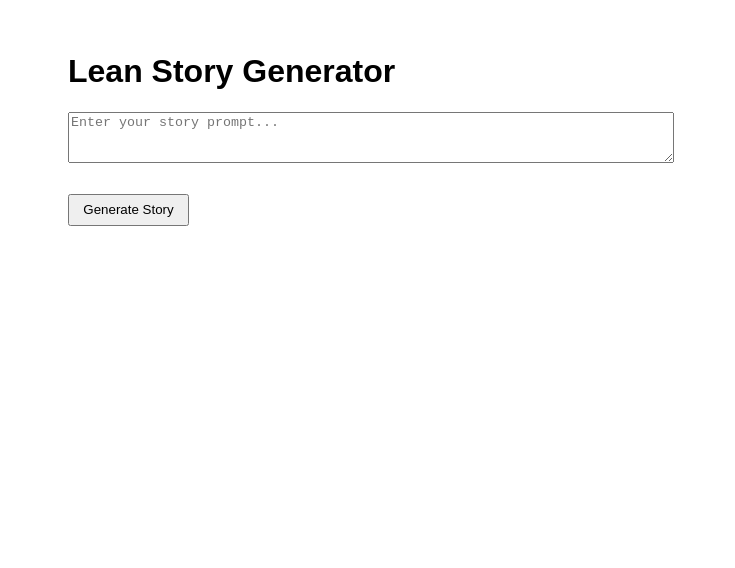
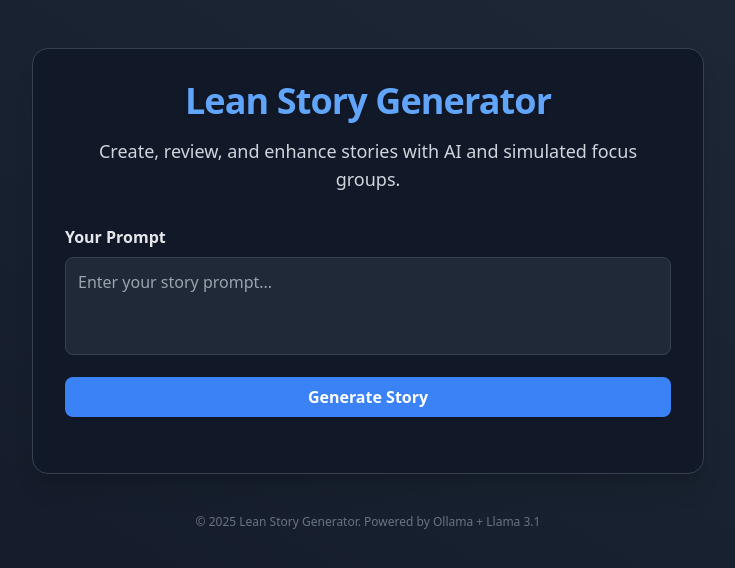
Before and after one commit to ryan258/lean-story-gen, a website: page public/index.html in a window 1280 px wide. Shown: the whole page, without its empty margins (272-1007 px from the left). Drawn offline with nearby package versions, Linux system fonts and the light colour scheme.

Commit message:
Update the UI with tailwindcss And apply dark mode By default

```diff
--- a/public/index.html
+++ b/public/index.html
@@ -3,27 +3,43 @@
 <head>
     <meta charset="UTF-8">
     <title>Lean Story Generator</title>
-    <style>
-        body { font-family: Arial, sans-serif; max-width: 600px; margin: auto; padding: 2em; }
-        textarea, input { width: 100%; margin-bottom: 1em; }
-        button { padding: 0.5em 1em; margin-top: 1em; }
-        .story, .feedback { background: #f8f8f8; padding: 1em; border-radius: 4px; margin-bottom: 1em; }
-    </style>
+    <script src="https://cdn.tailwindcss.com"></script>
+    <script>
+      tailwind.config = {
+        darkMode: 'class',
+        theme: {
+          extend: {
+            colors: {
+              primary: '#2563eb', // blue-600
+              accent: '#7c3aed', // purple-600
+              success: '#16a34a', // green-600
+            }
+          }
+        }
+      };
+      // Force dark mode by default
+      document.documentElement.classList.add('dark');
+    </script>
 </head>
-<body>
-    <h1>Lean Story Generator</h1>
-    <div id="prompt-section">
-        <textarea id="prompt" rows="3" placeholder="Enter your story prompt..."></textarea>
-        <button id="generateBtn">Generate Story</button>
+<body class="dark:bg-gradient-to-tr dark:from-gray-900 dark:to-gray-800 min-h-screen flex flex-col items-center py-12">
+    <div class="w-full max-w-2xl bg-white dark:bg-gray-900 dark:border dark:border-gray-700 rounded-2xl shadow-xl p-8 flex flex-col items-center">
+        <h1 class="text-4xl font-extrabold text-blue-700 dark:text-blue-400 mb-4 tracking-tight text-center drop-shadow">Lean Story Generator</h1>
+        <p class="text-lg text-gray-600 dark:text-gray-300 mb-8 text-center">Create, review, and enhance stories with AI and simulated focus groups.</p>
+        <div id="prompt-section" class="w-full mb-6">
+            <label for="prompt" class="block text-gray-700 dark:text-gray-200 font-semibold mb-2">Your Prompt</label>
+            <textarea id="prompt" rows="3" placeholder="Enter your story prompt..." class="w-full p-3 border border-gray-300 dark:border-gray-700 rounded-lg mb-4 focus:outline-none focus:ring-2 focus:ring-blue-400 dark:bg-gray-800 dark:text-gray-100 resize-none text-base"></textarea>
+            <button id="generateBtn" class="w-full bg-blue-600 hover:bg-blue-700 dark:bg-blue-500 dark:hover:bg-blue-600 text-white font-bold py-2 px-4 rounded-lg shadow transition-colors">Generate Story</button>
+        </div>
+        <div id="story-section" style="display:none;" class="w-full mb-6">
+            <div class="story text-gray-900 dark:text-blue-100 whitespace-pre-line bg-blue-50 dark:bg-gray-800 border border-blue-200 dark:border-blue-900 rounded-lg p-4 mb-4 shadow-sm text-lg" id="story"></div>
+            <button id="focusGroupBtn" style="display:none;" class="w-full bg-purple-600 hover:bg-purple-700 dark:bg-purple-500 dark:hover:bg-purple-600 text-white font-bold py-2 px-4 rounded-lg shadow transition-colors">Run Past Focus Group</button>
+        </div>
+        <div id="feedback-section" style="display:none;" class="w-full">
+            <div class="feedback text-gray-800 dark:text-green-100 whitespace-pre-line bg-green-50 dark:bg-gray-800 border border-green-200 dark:border-green-900 rounded-lg p-4 mb-4 shadow-sm text-base" id="feedback"></div>
+            <button id="enhanceBtn" style="display:none;" class="w-full bg-green-600 hover:bg-green-700 dark:bg-green-500 dark:hover:bg-green-600 text-white font-bold py-2 px-4 rounded-lg shadow transition-colors">Incorporate Feedback</button>
+        </div>
     </div>
-    <div id="story-section" style="display:none;">
-        <div class="story" id="story"></div>
-        <button id="focusGroupBtn" style="display:none;">Run Past Focus Group</button>
-    </div>
-    <div id="feedback-section" style="display:none;">
-        <div class="feedback" id="feedback"></div>
-        <button id="enhanceBtn" style="display:none;">Incorporate Feedback</button>
-    </div>
+    <footer class="mt-10 text-gray-400 dark:text-gray-500 text-xs">&copy; 2025 Lean Story Generator. Powered by Ollama + Llama 3.1</footer>
     <script src="main.js"></script>
 </body>
 </html>
```
